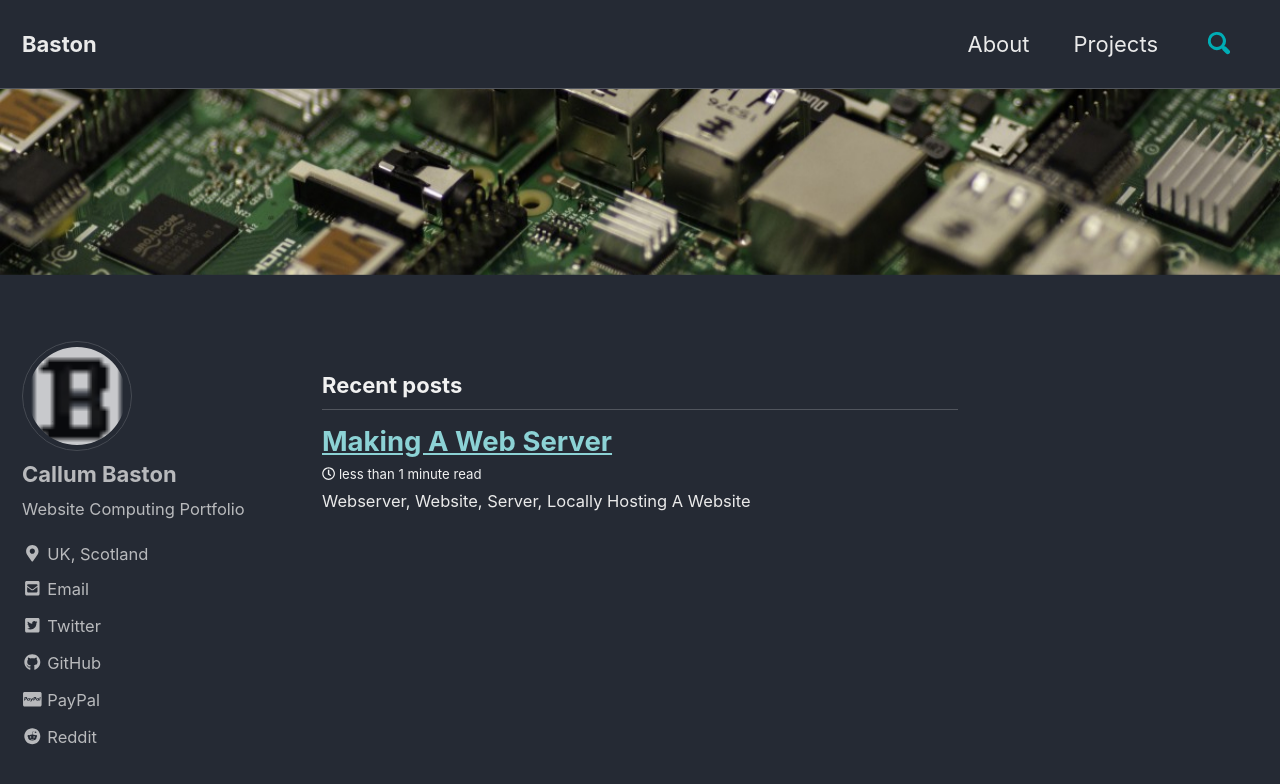
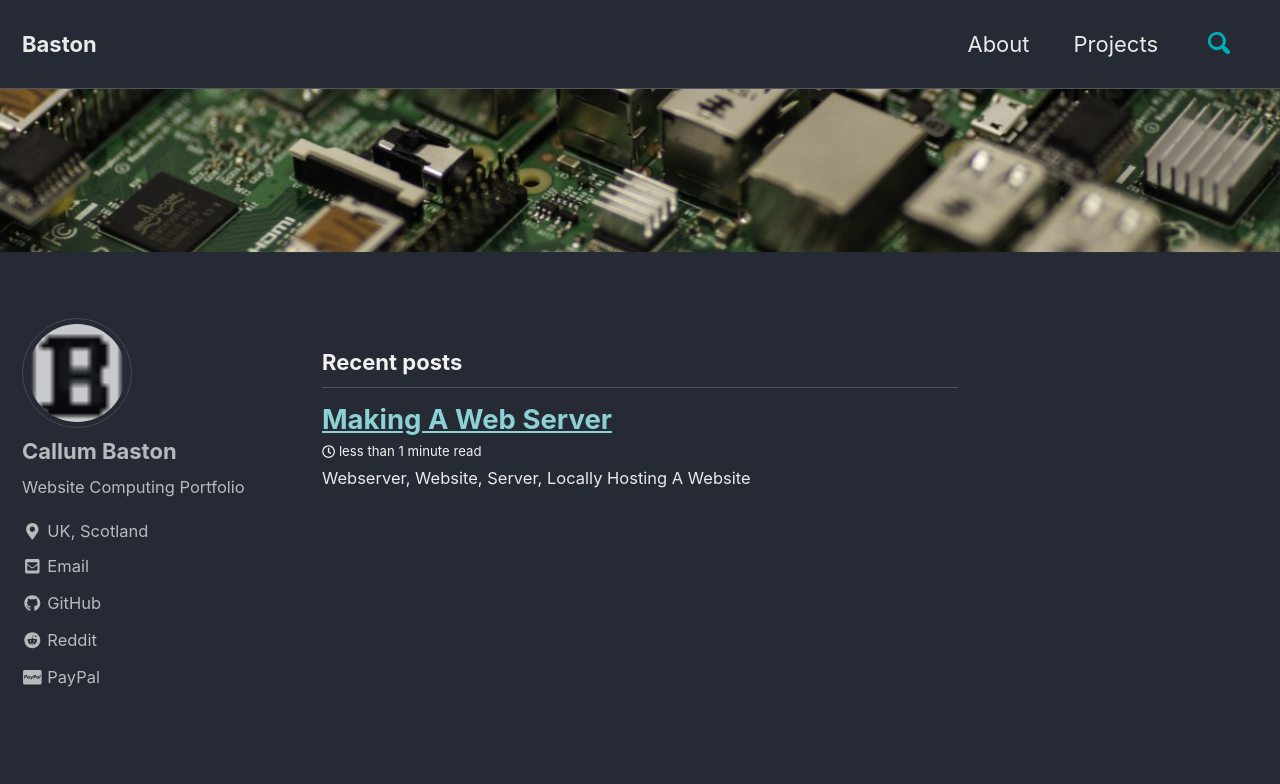
Before and after one commit to CallumBaston/CallumBaston.github.io, a Jekyll site: the page built from index.html, in a window 1280 px wide and 900 px high. Shown: the top 784 px of the window. Built offline with Jekyll 4.4.1, drawn with Linux system fonts in a browser that asks for light colours; cached includes are drawn as plain includes; nearby versions of some CDN libraries; the list of posts is cut into pages by our own code; comment, search, counter and statistics services are not loaded.

Commit message:
Moveing things around

```diff
--- a/_config.yml
+++ b/_config.yml
@@ -83,7 +83,7 @@ analytics:
   provider               : "google-gtag" # false (default), "google", "google-universal", "custom"
   google:
     tracking_id          : "UA-130243547-1"
-    anonymize_ip         :  False # true, false (default)
+    anonymize_ip         :  false # true, false (default)
 # Site Author
 author:
   name             : "Callum Baston"
@@ -95,18 +95,15 @@ author:
     - label: "Email"
       icon: "fas fa-fw fa-envelope-square"
       url: mailto:Callum@baston.uk
-    - label: "Twitter"
-      icon: "fab fa-fw fa-twitter-square"
-      url: "https://twitter.com/B4ston"
     - label: "GitHub"
       icon: "fab fa-fw fa-github"
       url: "https://github.com/CallumBaston"
+    - label: "Reddit"
+      icon: "fab fa-fw fa-reddit"
+      url: "https://www.reddit.com/user/Beforston"
     - label: "PayPal"
       icon: "fab fa-fw fa-cc-paypal"
       url: "https://www.paypal.me/yellowspace"
-    - label: "Reddit"
-      icon: "fab fa-fw fa-reddit"
-      url: "https://www.reddit.com/user/Beforston"
 # Site Footer
 footer:
   links:
```
Also changed, not shown: images/banner.jpg.
